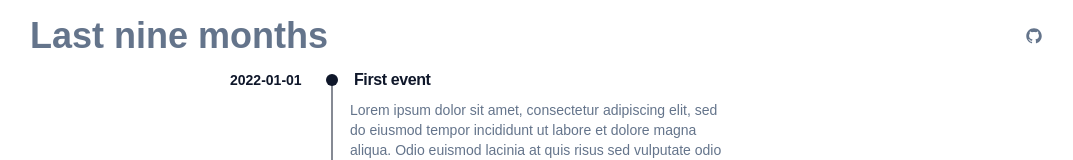
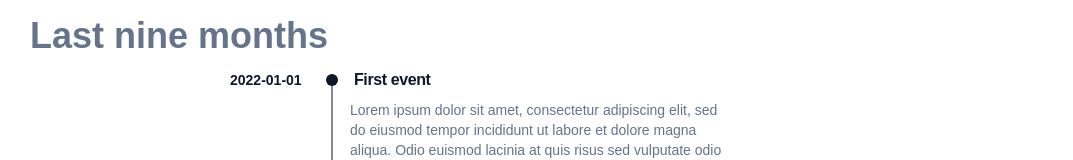
Before and after one commit to avangie/BHL2024, a Next.js app in the folder front/: page /timeline in a window 1280 px wide. Shown: the top 160 px of the page, without its empty margins (98-1171 px from the left). Built offline with nearby package versions, Linux system fonts and the light colour scheme.

Commit message:
extracted header to a new module, fixed timeline

```diff
--- a/front/src/app/sender/page.tsx
+++ b/front/src/app/sender/page.tsx
@@ -1,22 +1,10 @@
 "use client"
-import {
-  JSX,
-  SVGProps,
-  useState
-} from "react"
-import {
-  toast
-} from "sonner"
-import {
-  useForm
-} from "react-hook-form"
-import {
-  zodResolver
-} from "@hookform/resolvers/zod"
-import * as z from "zod"
-import {
-  Button
-} from "@/components/ui/button"
+import { JSX, SVGProps, useState } from "react";
+import { toast } from "sonner";
+import { useForm } from "react-hook-form";
+import { zodResolver } from "@hookform/resolvers/zod";
+import * as z from "zod";
+import { Button } from "@/components/ui/button";
 import {
   Form,
   FormControl,
@@ -24,23 +12,22 @@ import {
   FormItem,
   FormLabel,
   FormMessage,
-} from "@/components/ui/form"
-import {
-  Input
-} from "@/components/ui/input"
-import { Card, CardContent } from "@/components/ui/card"
-import { Label } from "@/components/ui/label"
+} from "@/components/ui/form";
+import { Input } from "@/components/ui/input";
+import { Card, CardContent } from "@/components/ui/card";
+import { Label } from "@/components/ui/label";
+import Link from "next/link";
+import Header from "@/components/Header";
 
 const formSchema = z.object({
   authorField: z.string(),
   recipientField: z.string(),
   titleField: z.string(),
   messageField: z.string(),
-  fileInput: z.string().optional()
+  fileInput: z.string().optional(),
 });
 
 export default function SenderForm() {
-
   const [files, setFiles] = useState<File[]>([]);
 
   const form = useForm<z.infer<typeof formSchema>>({
@@ -50,7 +37,7 @@ export default function SenderForm() {
       recipientField: "",
       titleField: "",
       messageField: "",
-    }
+    },
   });
 
   const handleFileChange = (e: React.ChangeEvent<HTMLInputElement>) => {
@@ -91,13 +78,13 @@ export default function SenderForm() {
         <path d="M15 2H6a2 2 0 0 0-2 2v16a2 2 0 0 0 2 2h12a2 2 0 0 0 2-2V7Z" />
         <path d="M14 2v4a2 2 0 0 0 2 2h4" />
       </svg>
-    )
+    );
   }
 
   return (
     <Form {...form}>
       <form onSubmit={form.handleSubmit(onSubmit)} className="space-y-8 max-w-3xl mx-auto py-10">
-
+        <Header />
         <FormField
           control={form.control}
           name="authorField"
@@ -105,12 +92,8 @@ export default function SenderForm() {
             <FormItem>
               <FormLabel>Author</FormLabel>
               <FormControl>
-                <Input
-                  placeholder=""
-                  type=""
-                  {...field} />
+                <Input placeholder="" {...field} />
               </FormControl>
-
               <FormMessage />
             </FormItem>
           )}
@@ -123,12 +106,8 @@ export default function SenderForm() {
             <FormItem>
               <FormLabel>Recipient</FormLabel>
               <FormControl>
-                <Input
-                  placeholder=""
-                  type=""
-                  {...field} />
+                <Input placeholder="" {...field} />
               </FormControl>
-
               <FormMessage />
             </FormItem>
           )}
@@ -141,12 +120,8 @@ export default function SenderForm() {
             <FormItem>
               <FormLabel>Title</FormLabel>
               <FormControl>
-                <Input
-                  placeholder="Type the title of your message here..."
-                  type=""
-                  {...field} />
+                <Input placeholder="Type the title of your message here..." {...field} />
               </FormControl>
-
               <FormMessage />
             </FormItem>
           )}
@@ -159,12 +134,8 @@ export default function SenderForm() {
             <FormItem>
               <FormLabel>Message</FormLabel>
               <FormControl>
-                <Input
-                  placeholder="Type your message here..."
-                  type=""
-                  {...field} />
+                <Input placeholder="Type your message here..." {...field} />
               </FormControl>
-
               <FormMessage />
             </FormItem>
           )}
@@ -178,13 +149,10 @@ export default function SenderForm() {
               <span className="text-xs text-gray-500">PDF, image, video, or audio</span>
             </div>
             <div className="space-y-2 text-sm">
-              <Label htmlFor="file" className="text-sm font-medium">
-                File
-              </Label>
+              <Label htmlFor="file" className="text-sm font-medium">File</Label>
               <Input
                 id="file"
                 type="file"
-                placeholder="File"
                 accept="image/*"
                 multiple
                 onChange={handleFileChange}
@@ -203,5 +171,5 @@ export default function SenderForm() {
         <Button type="submit">Submit</Button>
       </form>
     </Form>
-  )
+  );
 }
--- a/front/src/app/timeline/page.tsx
+++ b/front/src/app/timeline/page.tsx
@@ -1,24 +1,12 @@
 import { TimelineLayout } from "@/components/timeline/timeline-layout";
-import Link from "next/link";
-import { GitHubLogoIcon } from "@radix-ui/react-icons";
-import { buttonVariants } from "@/components/ui/button";
-import { cn } from "@/lib/utils";
+import Header from "@/components/Header";
 import { timelineData } from ".././data";
+
 export default function Home() {
   return (
     <main className='flex min-h-screen flex-col items-center p-4 bg-background md:px-24 gap-4'>
       <div className='max-w-5xl w-full items-center justify-between flex'>
-        <Link href='/' className='text-4xl font-bold text-muted-foreground'>
-          Last nine months
-        </Link>
-        <Link
-          href='https://github.com/timDeHof/shadcn-timeline'
-          className={cn(
-            buttonVariants({ variant: "ghost", size: "icon" }),
-            "h-10 w-10",
-          )}>
-          <GitHubLogoIcon className='size-10 text-muted-foreground' />
-        </Link>
+        <Header />
       </div>
       <div className='w-fit'>
         <TimelineLayout items={timelineData} />
--- /dev/null
+++ b/front/src/components/Header.tsx
@@ -0,0 +1,12 @@
+// components/Header.tsx
+import Link from "next/link";
+
+export default function Header() {
+    return (
+        <div className="max-w-5xl w-full items-center justify-between flex">
+            <Link href="/" className="text-4xl font-bold text-muted-foreground">
+                Last nine months
+            </Link>
+        </div>
+    );
+}
--- a/front/src/components/timeline/timeline-layout.tsx
+++ b/front/src/components/timeline/timeline-layout.tsx
@@ -15,7 +15,7 @@ import {
 import { TimelineElement } from "@/app/data";
 
 interface TimelineLayoutProps {
-    items: TimelineElement[]; // Replace any[] with the actual type of items.
+    items: TimelineElement[];
 }
 export const TimelineLayout = ({ items }: TimelineLayoutProps) => {
     return (
```
